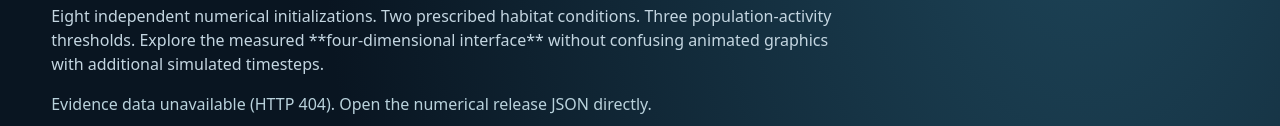
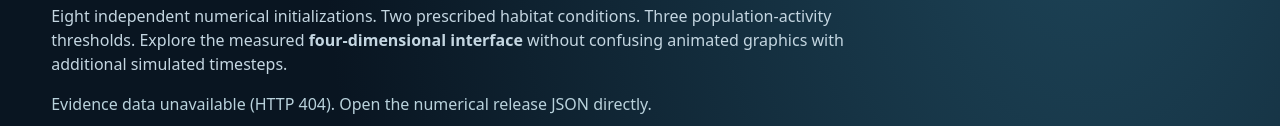
Before and after one commit to interrupt21h/ontogenesis, a plain HTML site: page site/interface-lab.html in a window 1280 px wide. Shown: the part 187-313 px from the top of the page. Drawn offline with Linux system fonts and the light colour scheme; no server answers.

Commit message:
Use semantic text emphasis for Interface Lab explanatory copy

```diff
--- a/site/interface-lab.html
+++ b/site/interface-lab.html
@@ -26,7 +26,7 @@ canvas{width:100%;height:430px;display:block;max-width:100%}
 <nav><a href="./">← Ontogenesis Cinema</a><a href="docs/generations/0033.md">Experiment methodology</a><a href="https://github.com/interrupt21h/ontogenesis/actions/workflows/g0033-robustness.yml">Numerical CI</a></nav>
 <p class="eyebrow">G0033 / Verified numerical evidence / interactive presentation</p>
 <h1>Interface <span>Lab.</span></h1>
-<p class="intro">Eight independent numerical initializations. Two prescribed habitat conditions. Three population-activity thresholds. Explore the measured **four-dimensional interface** without confusing animated graphics with additional simulated timesteps.</p>
+<p class="intro">Eight independent numerical initializations. Two prescribed habitat conditions. Three population-activity thresholds. Explore the measured <strong>four-dimensional interface</strong> without confusing animated graphics with additional simulated timesteps.</p>
 <p id="status" role="status">Loading verified numerical measurements…</p>
 <div class="controls">
 <label for="arm">Treatment
```
